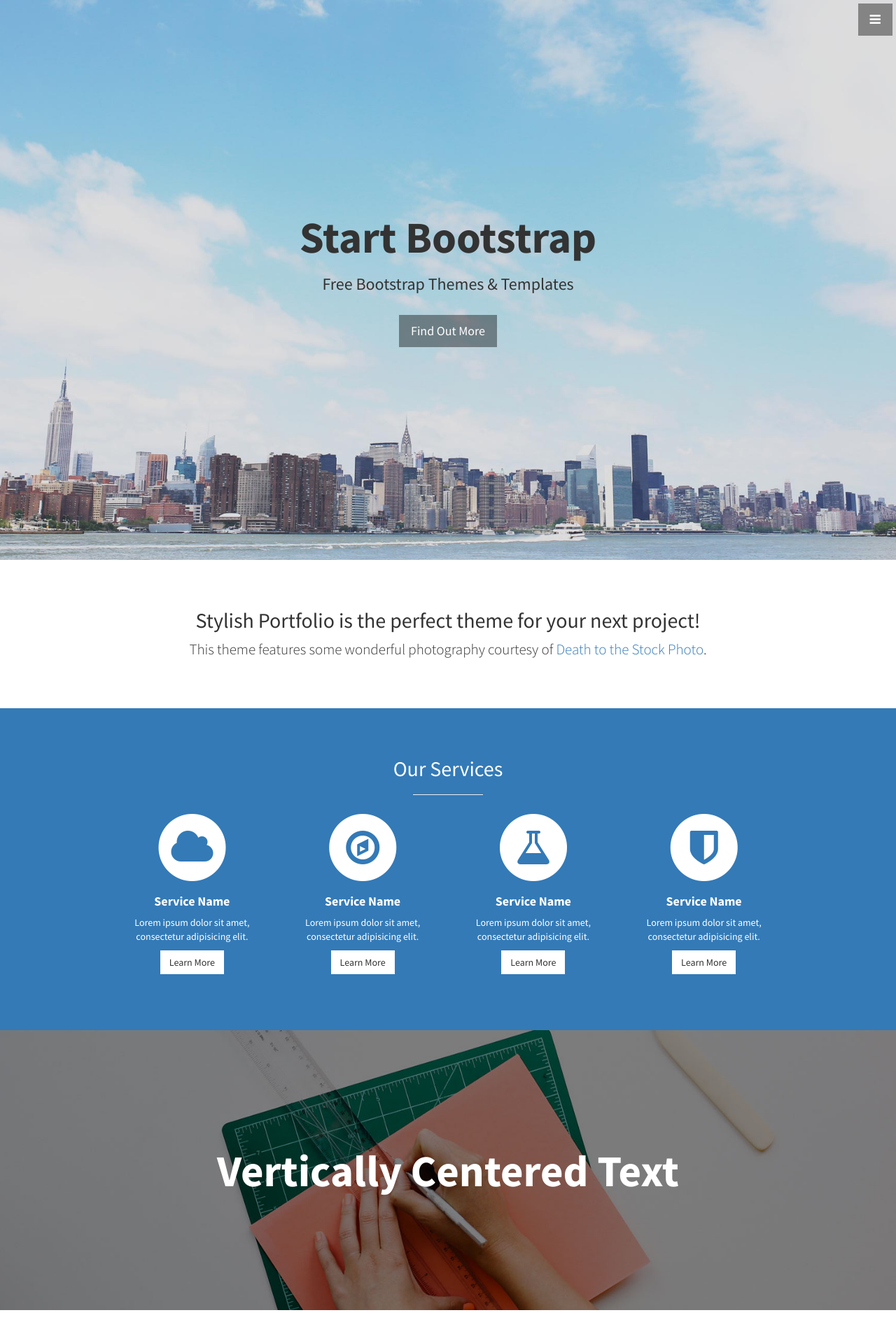
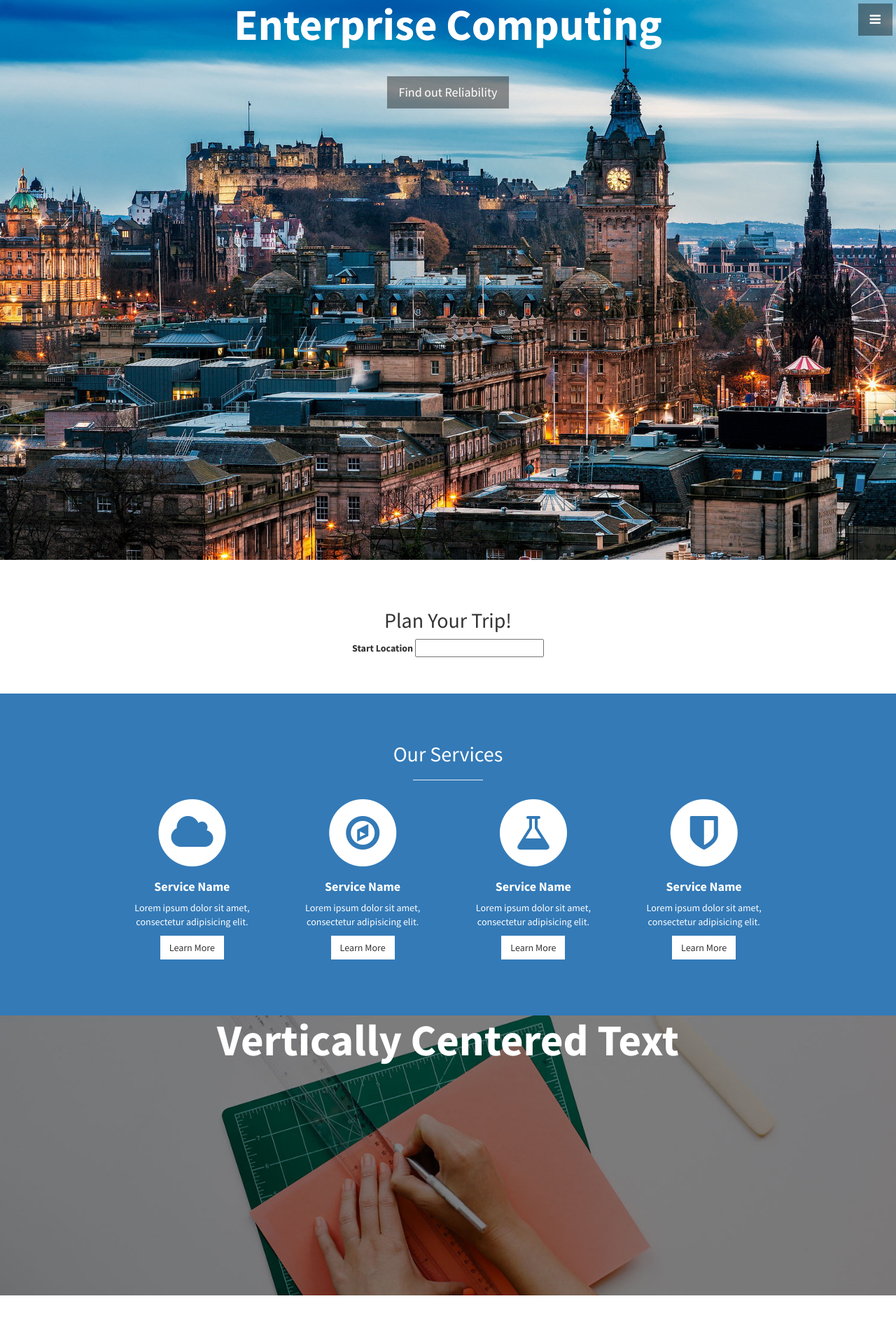
Before and after one commit to CalvinTMurray/EC, a PHP site: page / in a window 1280 px wide. Shown: the top 1919 px of the page at 70% size. Run offline with PHP 8.4, Linux system fonts and the light colour scheme; some libraries are stand-ins or nearby versions.

Commit message:
plan your trip section

```diff
--- a/css/stylish-portfolio.css
+++ b/css/stylish-portfolio.css
@@ -19,7 +19,7 @@ body {
 .text-vertical-center {
     display: table-cell;
     text-align: center;
-    vertical-align: middle;
+    vertical-align: top;
 }
 
 .text-vertical-center h1 {
@@ -155,7 +155,8 @@ hr.small {
     position: relative;
     width: 100%;
     height: 100%;
-    background: url(../img/bg.jpg) no-repeat center center scroll;
+    color: white;
+    background: url(../img/edinburgh.jpg) no-repeat center center scroll;
     -webkit-background-size: cover;
     -moz-background-size: cover;
     background-size: cover;
--- a/index.html
+++ b/index.html
@@ -61,20 +61,28 @@
     <!-- Header -->
     <header id="top" class="header">
         <div class="text-vertical-center">
-            <h1>Start Bootstrap</h1>
-            <h3>Free Bootstrap Themes &amp; Templates</h3>
+            <h1>Enterprise Computing</h1>
+            <h3></h3>
             <br>
-            <a href="#about" class="btn btn-dark btn-lg">Find Out More</a>
+            <!--<md-button class="md-primary">Get Reliability</md-button>-->
+            <a href="#about" class="btn btn-dark btn-lg">Find out Reliability</a>
         </div>
     </header>
+
 
     <!-- About -->
     <section id="about" class="about">
         <div class="container">
             <div class="row">
                 <div class="col-lg-12 text-center">
-                    <h2>Stylish Portfolio is the perfect theme for your next project!</h2>
-                    <p class="lead">This theme features some wonderful photography courtesy of <a target="_blank" href="http://join.deathtothestockphoto.com/">Death to the Stock Photo</a>.</p>
+                    <h2>Plan Your Trip!</h2>
+
+                    <md-input-container>
+                        <label>Start Location</label>
+                        <input>
+                    </md-input-container>
+
+                    <!--<p class="lead">This theme features some wonderful photography courtesy of <a target="_blank" href="http://join.deathtothestockphoto.com/">Death to the Stock Photo</a>.</p>-->
                 </div>
             </div>
             <!-- /.row -->
@@ -171,7 +179,7 @@
                         <div class="col-md-6">
                             <div class="portfolio-item">
                                 <a href="#">
-                                    <img class="img-portfolio img-responsive" src="img/portfolio-1.jpg">
+                                    <img class="img-portfolio img-responsive" src="img/edinburgh.jpg">
                                 </a>
                             </div>
                         </div>
@@ -262,43 +270,43 @@
         </div>
     </footer>
 
-    <!-- jQuery -->
-    <script src="js/jquery.js"></script>
+    <!--&lt;!&ndash; jQuery &ndash;&gt;-->
+    <!--<script src="js/jquery.js"></script>-->
 
-    <!-- Bootstrap Core JavaScript -->
-    <script src="js/bootstrap.min.js"></script>
+    <!--&lt;!&ndash; Bootstrap Core JavaScript &ndash;&gt;-->
+    <!--<script src="js/bootstrap.min.js"></script>-->
 
-    <!-- Custom Theme JavaScript -->
-    <script>
-    // Closes the sidebar menu
-    $("#menu-close").click(function(e) {
-        e.preventDefault();
-        $("#sidebar-wrapper").toggleClass("active");
-    });
+    <!--&lt;!&ndash; Custom Theme JavaScript &ndash;&gt;-->
+    <!--<script>-->
+    <!--// Closes the sidebar menu-->
+    <!--$("#menu-close").click(function(e) {-->
+        <!--e.preventDefault();-->
+        <!--$("#sidebar-wrapper").toggleClass("active");-->
+    <!--});-->
 
-    // Opens the sidebar menu
-    $("#menu-toggle").click(function(e) {
-        e.preventDefault();
-        $("#sidebar-wrapper").toggleClass("active");
-    });
+    <!--// Opens the sidebar menu-->
+    <!--$("#menu-toggle").click(function(e) {-->
+        <!--e.preventDefault();-->
+        <!--$("#sidebar-wrapper").toggleClass("active");-->
+    <!--});-->
 
-    // Scrolls to the selected menu item on the page
-    $(function() {
-        $('a[href*=#]:not([href=#])').click(function() {
-            if (location.pathname.replace(/^\//, '') == this.pathname.replace(/^\//, '') || location.hostname == this.hostname) {
+    <!--// Scrolls to the selected menu item on the page-->
+    <!--$(function() {-->
+        <!--$('a[href*=#]:not([href=#])').click(function() {-->
+            <!--if (location.pathname.replace(/^\//, '') == this.pathname.replace(/^\//, '') || location.hostname == this.hostname) {-->
 
-                var target = $(this.hash);
-                target = target.length ? target : $('[name=' + this.hash.slice(1) + ']');
-                if (target.length) {
-                    $('html,body').animate({
-                        scrollTop: target.offset().top
-                    }, 1000);
-                    return false;
-                }
-            }
-        });
-    });
-    </script>
+                <!--var target = $(this.hash);-->
+                <!--target = target.length ? target : $('[name=' + this.hash.slice(1) + ']');-->
+                <!--if (target.length) {-->
+                    <!--$('html,body').animate({-->
+                        <!--scrollTop: target.offset().top-->
+                    <!--}, 1000);-->
+                    <!--return false;-->
+                <!--}-->
+            <!--}-->
+        <!--});-->
+    <!--});-->
+    <!--</script>-->
 
 </body>
 
```
